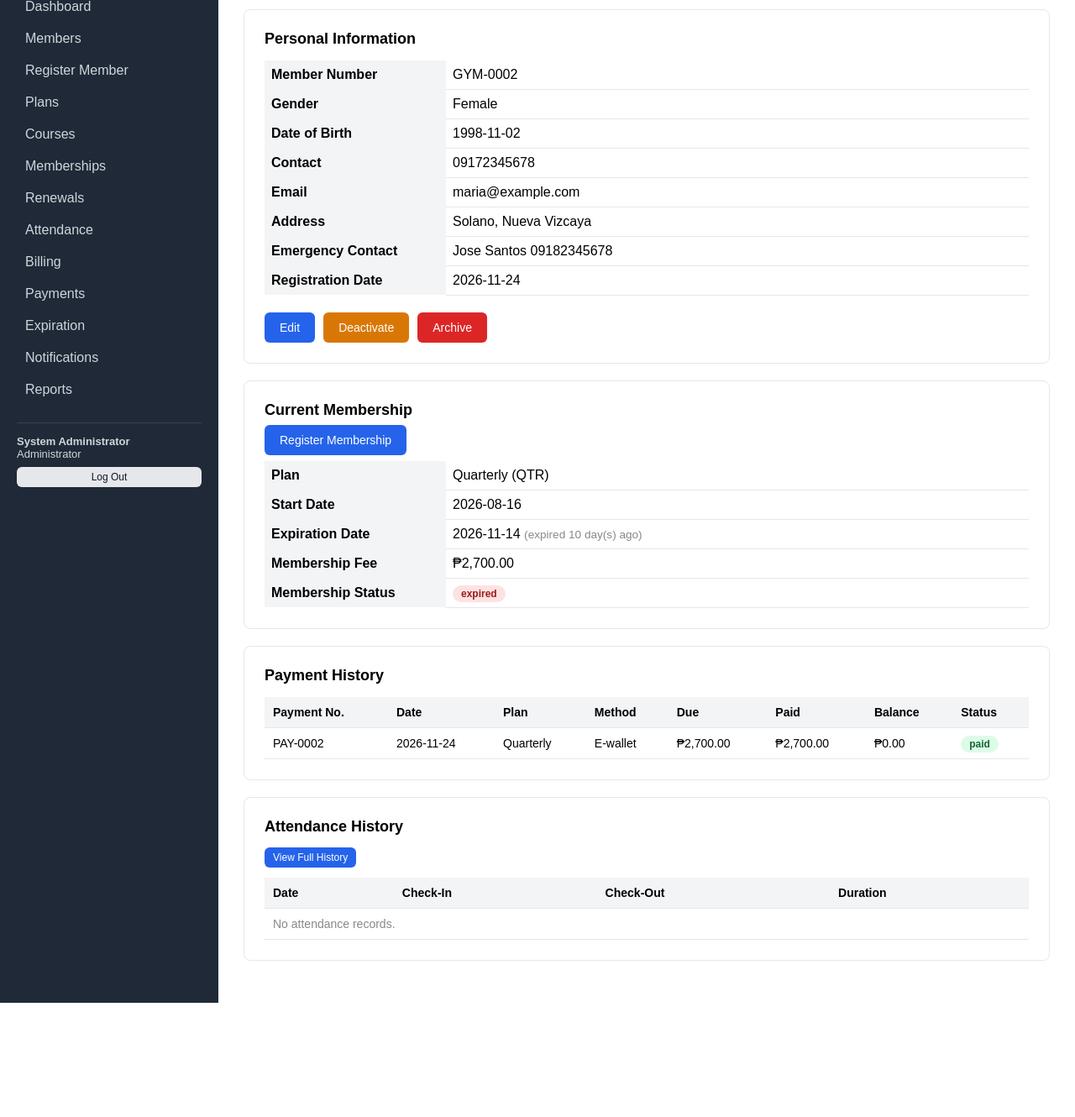
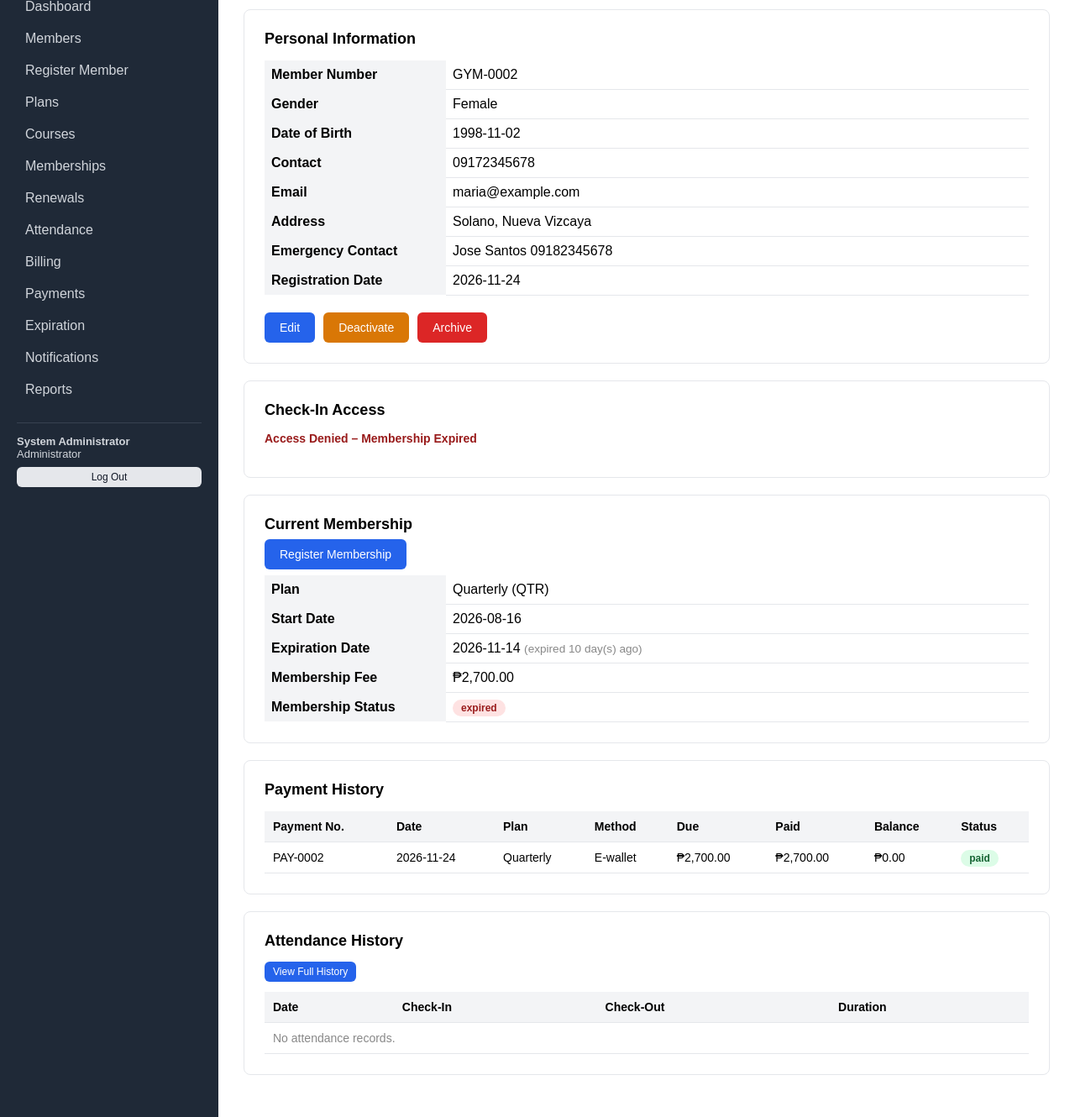
Before and after one commit to Radleyyyy/GYM_MANAGEMENT_SYSTEM, a Flask app: page /members/2 in a window 1280 px wide. Shown: the part 99-1429 px from the top of the page at 84% size. Before the commit the page ends 1293 px from the top, so only its background shows below. Run offline with Flask 3, Linux system fonts and the light colour scheme; the visitor is signed in with stand-in values (Sample User, id 1); data comes from the database, SQL or seed files in the repository.

Commit message:
Lab 33: integrate membership and attendance
Co-Authored-By: Claude Sonnet 5.5 <noreply@anthropic.com>
Claude-Session: https://claude.ai/code/session_01QLzJ8FNymYG2JacZtpnBWW

```diff
--- a/controllers/members.py
+++ b/controllers/members.py
@@ -2,7 +2,7 @@ import re
 import sqlite3
 from datetime import date
 from flask import Blueprint, render_template, request, redirect, url_for, flash
-from models import member_model, membership_model, course_model, expiration_model
+from models import member_model, membership_model, course_model, expiration_model, attendance_model
 
 members_bp = Blueprint("members", __name__, url_prefix="/members")
 
@@ -101,9 +101,11 @@ def view(member_id):
         days_left = (date.fromisoformat(membership["end_date"]) - date.today()).days
     payments = member_model.get_payment_history(member_id)
     visits = member_model.get_attendance_history(member_id)
+    # Lab 33: Member -> Active Membership? -> may this member check in right now?
+    access = attendance_model.validate_checkin(member_id)
     return render_template(
         "member_view.html", member=member, membership=membership,
-        days_left=days_left, payments=payments, visits=visits,
+        days_left=days_left, payments=payments, visits=visits, access=access,
     )
 
 
--- a/templates/member_view.html
+++ b/templates/member_view.html
@@ -51,6 +51,22 @@
     {% endif %}
   </div>
 </div>
+
+{% if can('attendance') %}
+<div class="form-card profile-card">
+  <h2>Check-In Access</h2>
+  {% if access.ok %}
+  <p class="success-text">Access Allowed – active membership</p>
+  {% if can('attendance', 'POST') %}
+  <form method="post" action="{{ url_for('attendance.do_checkin', member_id=member.member_id) }}">
+    <button type="submit" class="btn">Check In</button>
+  </form>
+  {% endif %}
+  {% else %}
+  <p class="denied">{{ access.reason }}</p>
+  {% endif %}
+</div>
+{% endif %}
 
 <div class="form-card profile-card">
   <h2>Current Membership</h2>
```
